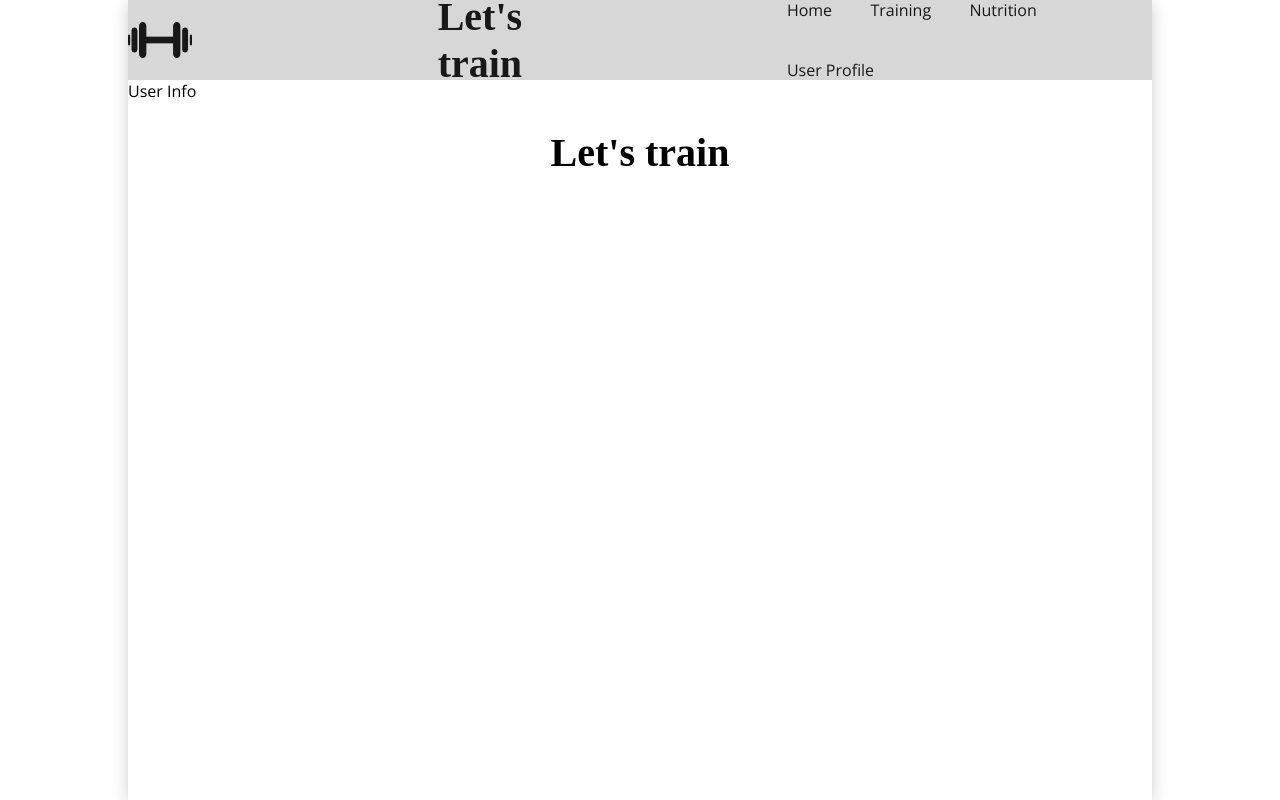
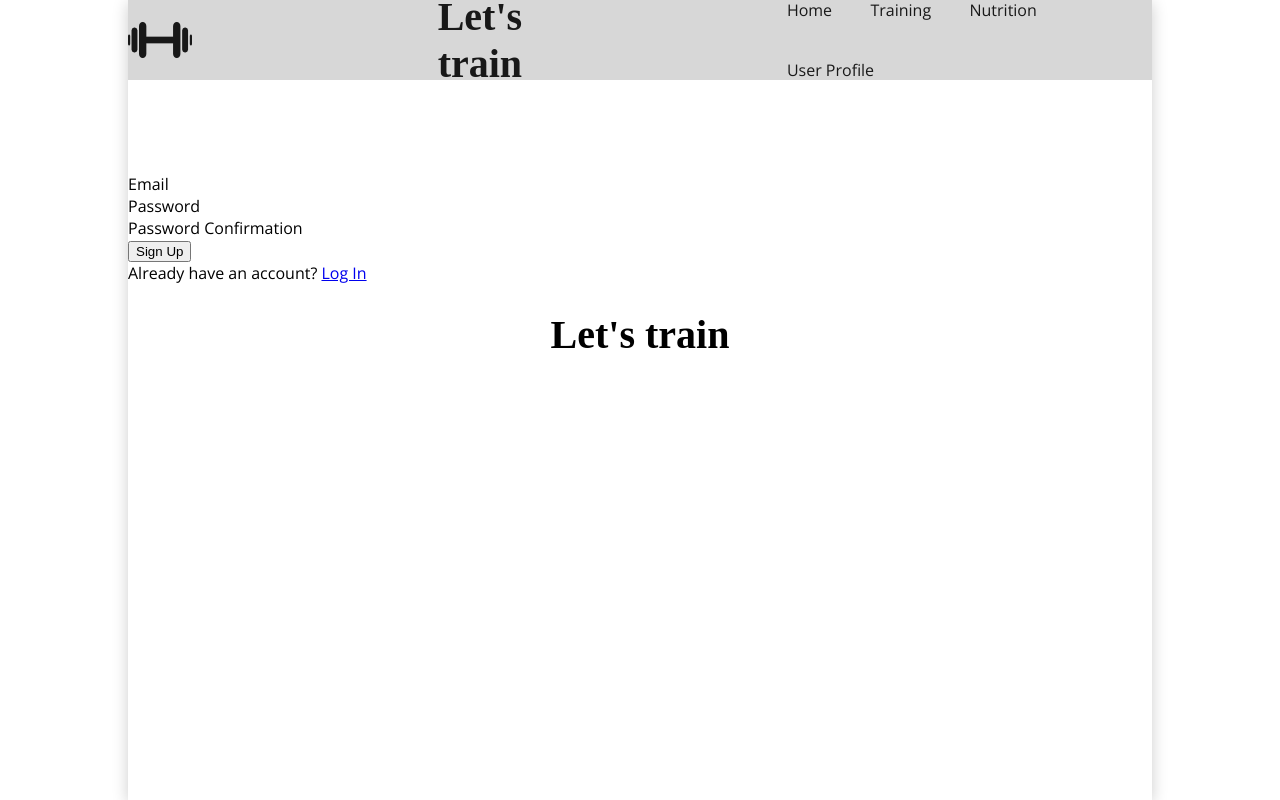
Before and after one commit to LisaBeverborg/training-app, a React (Create React App) app: page /training-app/userprofile in a window 1280 px wide. Built offline with nearby package versions, Linux system fonts and the light colour scheme; a web font is replaced by a local one.

Commit message:
firebase setup + create sign up form

```diff
--- a/package.json
+++ b/package.json
@@ -7,6 +7,7 @@
     "@testing-library/jest-dom": "^5.14.1",
     "@testing-library/react": "^11.2.7",
     "@testing-library/user-event": "^12.8.3",
+    "firebase": "^9.0.2",
     "framer-motion": "^4.1.17",
     "node-sass": "^6.0.1",
     "react": "^17.0.2",
--- /dev/null
+++ b/src/components/signup.js
@@ -0,0 +1,35 @@
+import React from "react"
+import { Link } from "react-router-dom"
+
+export default function Signup() {
+
+  return (
+    <>
+      <div>
+        <div>
+          <h2>Sign Up</h2>
+          <div>
+            <div id="email">
+              <div >Email</div>
+              <div type="email" required />
+            </div>
+            <div id="password">
+              <div>Password</div>
+              <div type="password" required />
+            </div>
+            <div id="password-confirm">
+              <div>Password Confirmation</div>
+              <div type="password" required />
+            </div>
+            <button type="submit">
+              Sign Up
+            </button>
+          </div>
+        </div>
+      </div>
+      <div>
+        Already have an account? <Link to="/login">Log In</Link>
+      </div>
+    </>
+  )
+}
--- a/src/pages/Home.js
+++ b/src/pages/Home.js
@@ -25,7 +25,7 @@ const HomePage = () => {
             <cite>{author}</cite>
             </blockquote>
         </div>
-        <div class={classes.button}>
+        <div className={classes.button}>
             <blockquote>
             <p>Log new workout</p>
             </blockquote>
--- a/src/pages/UserProfile.js
+++ b/src/pages/UserProfile.js
@@ -1,5 +1,8 @@
+import Signup from '../components/signup';
 function UserProfilePage() {
-    return <div>User Info</div>;
+    return <div>
+        <Signup/>
+    </div>;
 }
 
 export default UserProfilePage;
```
Also changed, not shown: src/firebase.js (added, +15 -0 lines), 1 other file (tests, documents, lock files or other folders).
